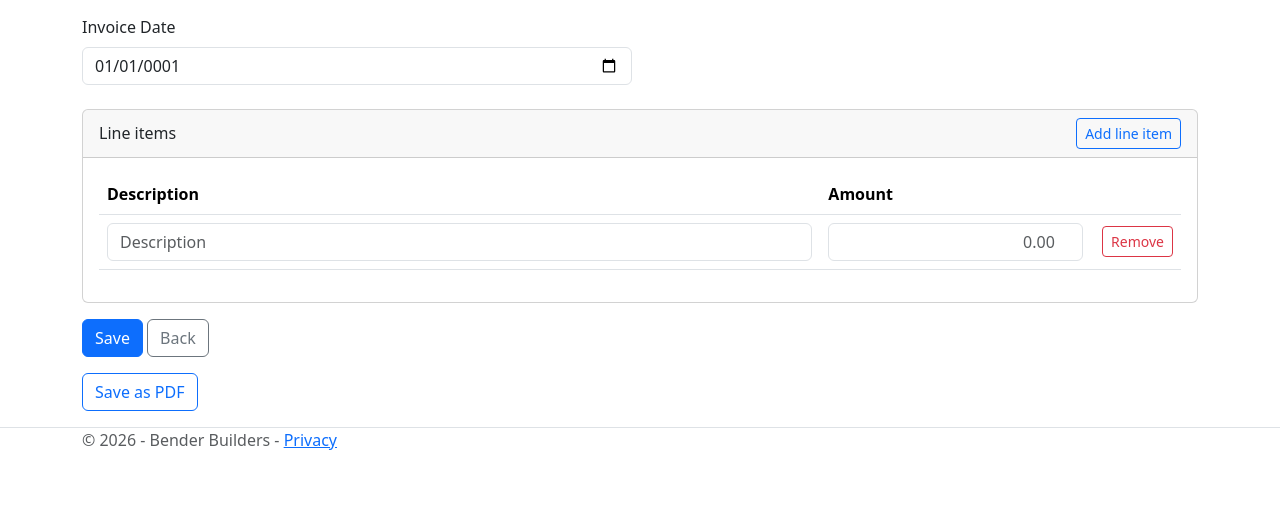
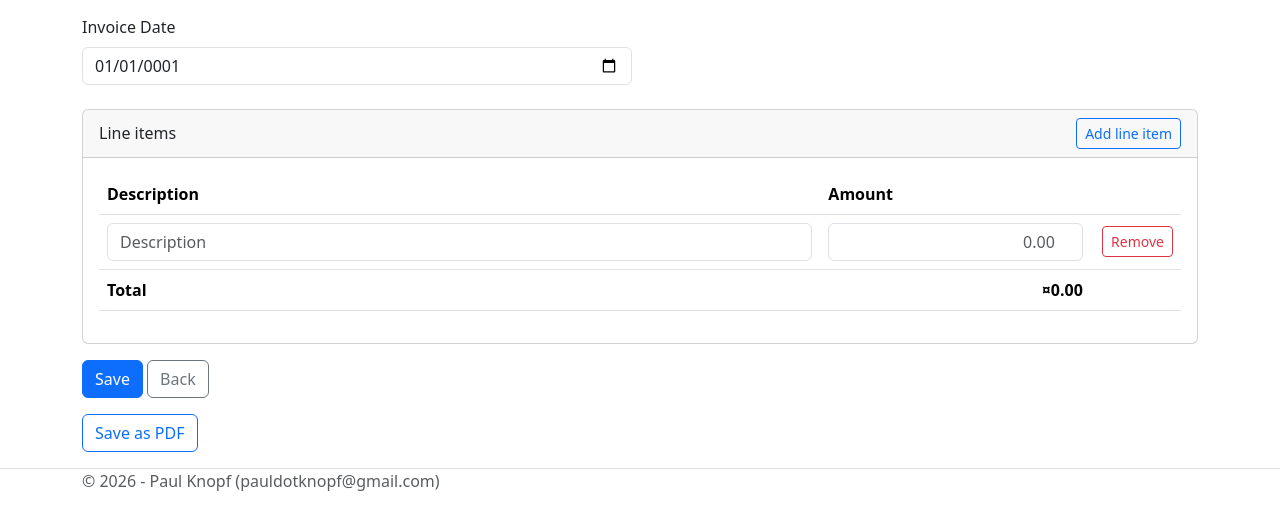
Before and after one commit to pauldotknopf/bender-builders, an ASP.NET Core app: template project/src/BenderBuilders.App/Views/Invoices/Edit.cshtml in a window 1280 px wide. Shown: the part 108-638 px from the top of the page. Run offline with ASP.NET Core 8, Linux system fonts and the light colour scheme; the template is opened without the code that fills it, so the values that code supplies are empty; some libraries are stand-ins or nearby versions.

Commit message:
minor changes

```diff
--- a/project/src/BenderBuilders.App/Views/Invoices/Create.cshtml
+++ b/project/src/BenderBuilders.App/Views/Invoices/Create.cshtml
@@ -9,4 +9,5 @@
 
 @section Scripts {
     <partial name="_ValidationScriptsPartial" />
+    <partial name="_LineItemScripts" />
 }
--- a/project/src/BenderBuilders.App/Views/Invoices/Edit.cshtml
+++ b/project/src/BenderBuilders.App/Views/Invoices/Edit.cshtml
@@ -13,4 +13,5 @@
 
 @section Scripts {
     <partial name="_ValidationScriptsPartial" />
+    <partial name="_LineItemScripts" />
 }
--- a/project/src/BenderBuilders.App/Views/Invoices/_InvoiceForm.cshtml
+++ b/project/src/BenderBuilders.App/Views/Invoices/_InvoiceForm.cshtml
@@ -47,6 +47,13 @@
                             </tr>
                         }
                     </tbody>
+                    <tfoot>
+                        <tr class="total-row">
+                            <th scope="row">Total</th>
+                            <td class="text-end" id="lineItemsTotal">@Model.LineItems.Sum(x => x.Amount).ToString("C")</td>
+                            <td></td>
+                        </tr>
+                    </tfoot>
                 </table>
             </div>
         </div>
--- /dev/null
+++ b/project/src/BenderBuilders.App/Views/Invoices/_LineItemScripts.cshtml
@@ -0,0 +1,66 @@
+<script type="text/javascript">
+  $(function () {
+      var $body = $("#lineItemsBody");
+
+      if (!$body.length) {
+          return;
+      }
+
+      // Next free index for client-added line item rows. Server-rendered rows use
+      // names like LineItems[0].Description, so start past the highest index present.
+      var nextIndex = (function () {
+          var max = -1;
+          $body.find("input[type='hidden']").each(function () {
+              var match = /LineItems\[(\d+)\]\.Id/.exec(this.name);
+              if (match) {
+                  var index = parseInt(match[1], 10);
+                  if (index > max) {
+                      max = index;
+                  }
+              }
+          });
+          return max + 1;
+      })();
+
+      if ($body.find("tr").length === 0) {
+          addLineItemRow();
+      }
+
+      var moneyFormat = new Intl.NumberFormat(undefined, { style: "currency", currency: "USD" });
+
+      function updateTotal() {
+          var total = 0;
+          $body.find("input[name$='.Amount']").each(function () {
+              var value = parseFloat(this.value);
+              if (!isNaN(value)) {
+                  total += value;
+              }
+          });
+          $("#lineItemsTotal").text(moneyFormat.format(total));
+      }
+
+      $("#addLineItem").on("click", addLineItemRow);
+      $body.on("input", "input[name$='.Amount']", updateTotal);
+      $body.on("click", "[data-line-item-remove]", function () {
+          $(this).closest("tr").remove();
+          updateTotal();
+      });
+
+      function addLineItemRow() {
+          var index = nextIndex++;
+
+          var $row = $("<tr>");
+          $row.append($("<td>").append(
+              $("<input>", { type: "hidden", name: "LineItems[" + index + "].Id", value: "0" }),
+              $("<input>", { type: "text", name: "LineItems[" + index + "].Description", class: "form-control", placeholder: "Description" })
+          ));
+          $row.append($("<td>").append(
+              $("<input>", { type: "number", step: "0.01", name: "LineItems[" + index + "].Amount", class: "form-control text-end", placeholder: "0.00" })
+          ));
+          $row.append($("<td>").addClass("text-end").append(
+              $("<button>", { type: "button", class: "btn btn-sm btn-outline-danger", "data-line-item-remove": "" }).text("Remove")
+          ));
+          $body.append($row);
+      }
+  });
+</script>
--- a/project/src/BenderBuilders.App/Views/Proposals/Edit.cshtml
+++ b/project/src/BenderBuilders.App/Views/Proposals/Edit.cshtml
@@ -35,7 +35,6 @@
                                 <td>@summary.Invoice.InvoiceDate.ToString("d")</td>
                                 <td class="text-end">@summary.Total.ToString("C")</td>
                                 <td class="text-end">
-                                    <a class="btn btn-sm btn-outline-secondary" asp-controller="Invoices" asp-action="Print" asp-route-id="@summary.Invoice.Id">Print</a>
                                     <a class="btn btn-sm btn-outline-secondary" asp-controller="Invoices" asp-action="GeneratePdf" asp-route-id="@summary.Invoice.Id">Save as PDF</a>
                                     <a class="btn btn-sm btn-outline-primary" asp-controller="Invoices" asp-action="Edit" asp-route-id="@summary.Invoice.Id">Edit</a>
                                     <form class="d-inline" asp-controller="Invoices" asp-action="Delete" asp-route-id="@summary.Invoice.Id" method="post" onsubmit="return confirm('Delete this invoice?');">
--- a/project/src/BenderBuilders.App/Views/Shared/_Layout.cshtml
+++ b/project/src/BenderBuilders.App/Views/Shared/_Layout.cshtml
@@ -33,6 +33,7 @@
             </div>
         </nav>
     </header>
+
     <div class="container">
         <main role="main" class="pb-3">
             <partial name="_Alerts" />
@@ -42,12 +43,14 @@
 
     <footer class="border-top footer text-muted">
         <div class="container">
-            &copy; 2026 - Bender Builders - <a asp-area="" asp-controller="Home" asp-action="Privacy">Privacy</a>
+            &copy; @System.DateTime.Now.Year - Paul Knopf (pauldotknopf@gmail.com)
         </div>
     </footer>
+
     <script src="~/lib/jquery/dist/jquery.min.js"></script>
     <script src="~/lib/bootstrap/dist/js/bootstrap.bundle.min.js"></script>
     <script src="~/js/site.js" asp-append-version="true"></script>
+
     @await RenderSectionAsync("Scripts", required: false)
 </body>
 </html>
--- a/project/src/BenderBuilders.App/wwwroot/css/site.css
+++ b/project/src/BenderBuilders.App/wwwroot/css/site.css
@@ -29,3 +29,7 @@
 .form-floating > .form-control-plaintext:focus::placeholder, .form-floating > .form-control:focus::placeholder {
   text-align: start;
 }
+
+.total-row {
+  font-weight: 600;
+}
```
Also changed, not shown: project/src/BenderBuilders.App/wwwroot/js/site.js (deleted, +0 -50 lines).
